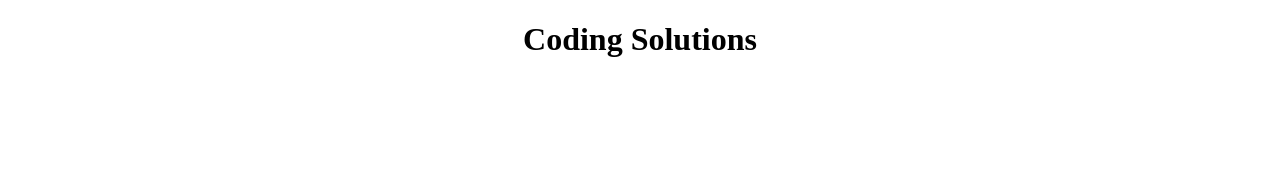
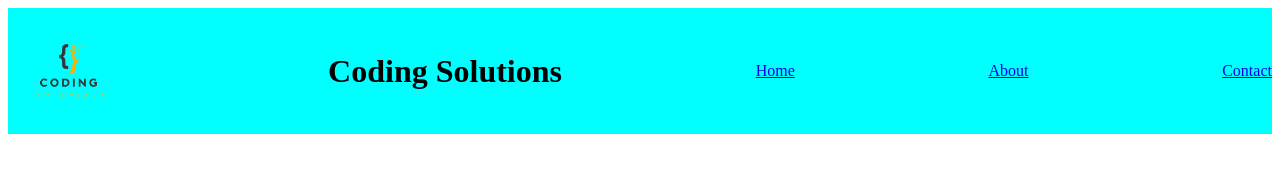
Before and after one commit to thatsabhishek/codingsolutions, a plain HTML site: page index.html in a window 1280 px wide. Drawn offline with Linux system fonts and the light colour scheme.

Commit message:
chore: Update landing page with logo and navigation bar

```diff
--- a/index.html
+++ b/index.html
@@ -1,13 +1,18 @@
 <!DOCTYPE html>
 <html lang="en">
 <head>
-    <meta charset="UTF-8">
-    <meta http-equiv="X-UA-Compatible" content="IE=edge">
-    <meta name="viewport" content="width=device-width, initial-scale=1.0">
-    <title>codingsolutions</title>
-    <link rel="stylesheet" href="style.css">
+  <meta charset="UTF-8">
+  <meta name="viewport" content="width=device-width, initial-scale=1.0">
+  <title>Coding Solutions</title>
+  <link rel="stylesheet" href="style.css">
 </head>
 <body>
-    <h1 class="title">Coding Solutions</h1>
+  <div class="topnav">
+    <img src="./assets/cslogo.png" alt="Logo" width="10%">
+    <h1>Coding Solutions</h1>
+    <a href="#">Home</a>
+    <a href="#">About</a>
+    <a href="#">Contact</a>
+  </div>
 </body>
 </html>
--- a/style.css
+++ b/style.css
@@ -1,4 +1,6 @@
-.title{
-    font-family: 'Times New Roman', Times, serif;
-    text-align: center;
+.topnav{
+    display: flex;
+    background-color: aqua;
+    justify-content: space-between;
+    align-items:center;
 }
```
Also changed, not shown: assets/cslogo.png (added), script.js (added).
